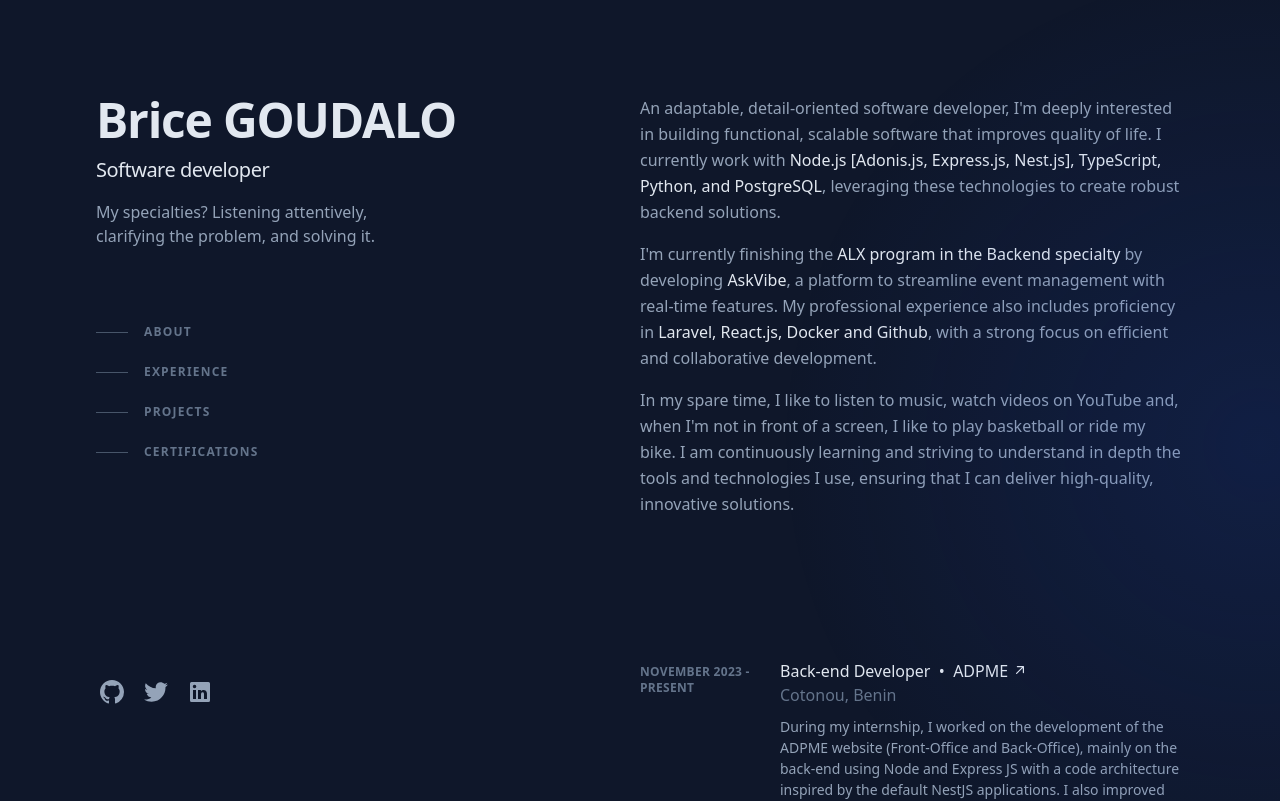
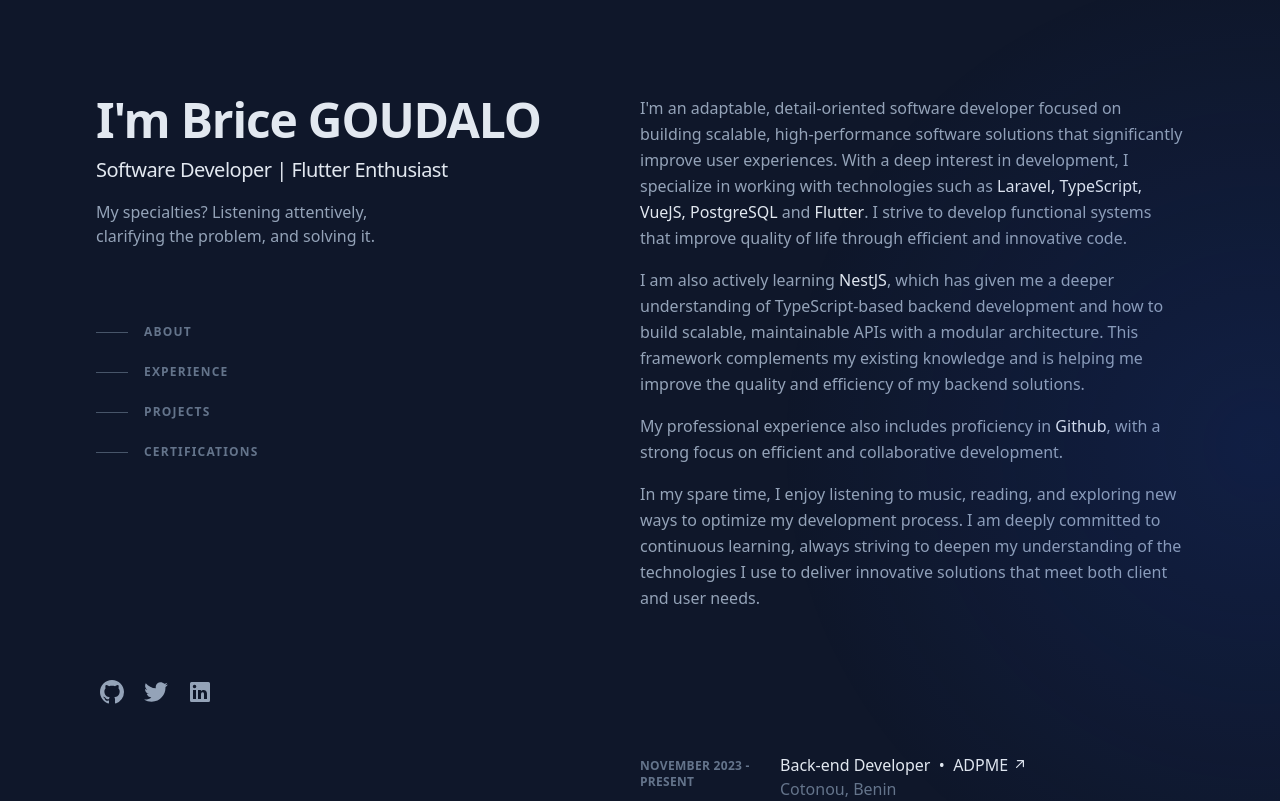
Before and after one commit to Harley755/portfolio-vuejs, a Vue app: page / in a window 1280 px wide. Shown: the top 801 px of the page. Built offline with nearby package versions, Linux system fonts and the light colour scheme.

Commit message:
Add handleMouseMove and change About text

```diff
--- a/index.html
+++ b/index.html
@@ -8,8 +8,7 @@
   <title>Vite + Vue + TS</title>
 </head>
 
-<body
-  class="bg-slate-900 leading-relaxed text-slate-400 antialiased selection:bg-teal-300 selection:text-teal-900 lg:bg-white">
+<body>
   <div id="app"></div>
   <script type="module" src="/src/main.ts"></script>
 </body>
--- a/src/App.vue
+++ b/src/App.vue
@@ -1,36 +1,63 @@
-
 <script lang="ts">
 import RigthSide from "./components/RigthSide.vue";
 import LeftSide from "./components/LeftSide.vue";
+
 export default {
   components: {
     LeftSide,
     RigthSide,
   },
+  data() {
+    return {
+      gradientPosition: { x: 1260, y: 445 }, // Position initiale du gradient
+      initialPosition: { x: 1260, y: 445 }, // Position par défaut
+    };
+  },
+  methods: {
+    handleMouseMove(event: MouseEvent) {
+      this.gradientPosition = {
+        x: event.clientX + window.scrollX,
+        y: event.clientY + window.scrollY,
+      };
+    },
+    handleMouseOut(event: MouseEvent) {
+      // Vérifie si la souris quitte la fenêtre entière
+      if (!event.relatedTarget) {
+        // Ajout d'un délai pour l'animation
+        setTimeout(() => {
+          this.gradientPosition = { ...this.initialPosition };
+        }, 10);
+      }
+    },
+  },
+  mounted() {
+    window.addEventListener("mousemove", this.handleMouseMove);
+    window.addEventListener("mouseout", this.handleMouseOut); // Écoute la sortie de la souris
+  },
+  beforeUnmount() {
+    window.removeEventListener("mousemove", this.handleMouseMove);
+    window.removeEventListener("mouseout", this.handleMouseOut);
+  },
 };
 </script>
 
+
+
 <template>
-  <div class="">
+  <div>
     <div
-      class="bg-slate-900 leading-relaxed text-slate-400 antialiased selection:bg-teal-300 selection:text-teal-900 min-h-screen min-w-screen mx-auto py-12 font-sans md:py-20 lg:px-24 lg:py-0 md:flex md:justify-end md:relative"
-    >
-      <div
-        class="pointer-events-none fixed inset-0 z-30 transition duration-300 lg:absolute"
-        style="
-          background: radial-gradient(
-            600px at 1260px 445px,
-            rgba(29, 78, 216, 0.15),
-            transparent 80%
-          );
-        "
-      ></div>
-      <div class="lg:flex lg:justify-between lg:gap-4"></div>
+      class="bg-slate-900 leading-relaxed text-slate-400 antialiased selection:bg-teal-300 selection:text-teal-900 min-h-screen min-w-screen mx-auto py-12 font-sans md:py-20 lg:px-24 lg:py-0 md:flex md:justify-end md:relative">
+      <!-- Gradient dynamique -->
+      <div class="pointer-events-none fixed inset-0 z-30 transition-all duration-300 lg:absolute" :style="{
+        background: `radial-gradient(600px at ${gradientPosition.x}px ${gradientPosition.y}px, rgba(29, 78, 216, 0.15), transparent 80%)`
+      }"></div>
       <LeftSide />
       <RigthSide />
     </div>
   </div>
 </template>
 
-<style scoped>
-</style>
+
+
+
+<style scoped></style>
--- a/src/components/LeftSide.vue
+++ b/src/components/LeftSide.vue
@@ -10,10 +10,10 @@
     class="lg:sticky lg:top-0 lg:flex lg:max-h-screen lg:w-1/2 lg:flex-col lg:justify-between lg:py-24 md:min-h-screen">
     <div>
       <h1 class="text-4xl font-bold tracking-tight text-slate-200 sm:text-5xl">
-        Brice GOUDALO
+        I'm Brice GOUDALO
       </h1>
       <h2 class="mt-3 text-lg font-medium tracking-tight text-slate-200 sm:text-xl">
-        Software developer
+        Software Developer | Flutter Enthusiast
       </h2>
       <p class="mt-4 max-w-xs leading-normal">
         My specialties? Listening attentively, clarifying the problem, and
--- a/src/components/rigthSideComponents/AboutComponent.vue
+++ b/src/components/rigthSideComponents/AboutComponent.vue
@@ -8,30 +8,32 @@
     </div>
     <div>
       <p class="mb-4">
-        An adaptable, detail-oriented software developer, I'm deeply
-        interested in building functional, scalable software that improves
-        quality of life. I currently work with
+        I'm an adaptable, detail-oriented software developer focused on building scalable, high-performance software
+        solutions that significantly improve user experiences. With a deep interest in development, I specialize in
+        working with technologies such as
         <span class="font-medium text-slate-200 hover:text-teal-300 focus-visible:text-teal-300">
-          Node.js [Adonis.js, Express.js, Nest.js], TypeScript, Python, and
-          PostgreSQL</span>, leveraging these technologies to create robust backend solutions.
+          Laravel, TypeScript, VueJS, PostgreSQL</span> and <span
+          class="font-medium text-slate-200 hover:text-teal-300 focus-visible:text-teal-300">Flutter</span>. I strive to
+        develop functional systems that
+        improve
+        quality of life through efficient and innovative code.
+      </p>
+
+      <p class="mb-4">
+        I am also actively learning <span
+          class="font-medium text-slate-200 hover:text-teal-300 focus-visible:text-teal-300">NestJS</span>, which has
+        given me a deeper understanding of TypeScript-based backend
+        development and how to build scalable, maintainable APIs with a modular architecture. This framework complements
+        my existing knowledge and is helping me improve the quality and efficiency of my backend solutions. </p>
+
+      <p class="mb-4">My professional experience also includes proficiency in
+        <span class="font-medium text-slate-200 hover:text-teal-300 focus-visible:text-teal-300">Github</span>, with a
+        strong focus on efficient and collaborative development.
       </p>
       <p class="mb-4">
-        I'm currently finishing the
-        <span class="font-medium text-slate-200 hover:text-teal-300 focus-visible:text-teal-300">ALX program in the
-          Backend specialty</span>
-        by developing
-        <span class="font-medium text-slate-200 hover:text-teal-300 focus-visible:text-teal-300">AskVibe</span>, a
-        platform to streamline event management with real-time features.
-        My professional experience also includes proficiency in
-        <span class="font-medium text-slate-200 hover:text-teal-300 focus-visible:text-teal-300">Laravel, React.js,
-          Docker and Github</span>, with a strong focus on efficient and collaborative development.
-      </p>
-      <p class="mb-4">
-        In my spare time, I like to listen to music, watch videos on YouTube
-        and, when I'm not in front of a screen, I like to play basketball or
-        ride my bike. I am continuously learning and striving to understand in
-        depth the tools and technologies I use, ensuring that I can deliver
-        high-quality, innovative solutions.
+        In my spare time, I enjoy listening to music, reading, and exploring new ways to optimize my development
+        process. I am deeply committed to continuous learning, always striving to deepen my understanding of the
+        technologies I use to deliver innovative solutions that meet both client and user needs.
       </p>
     </div>
   </section>
```
